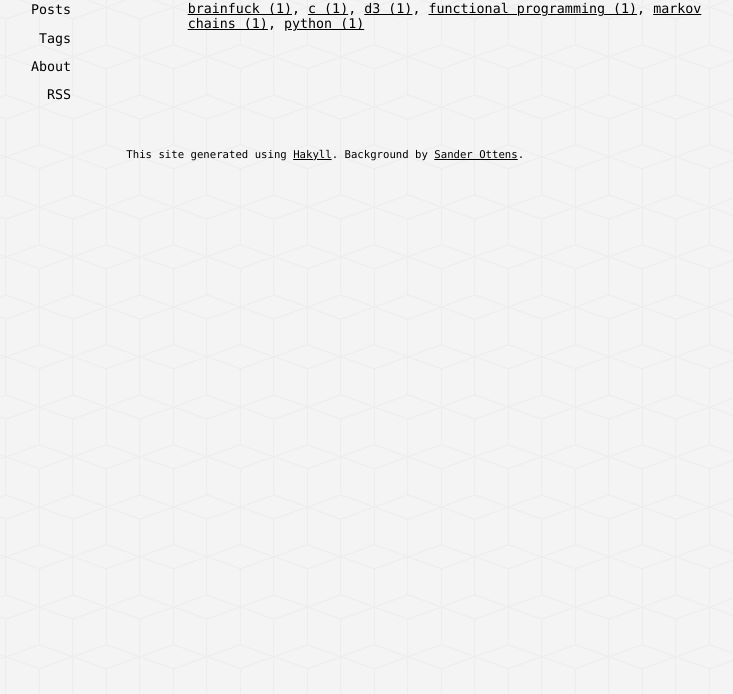
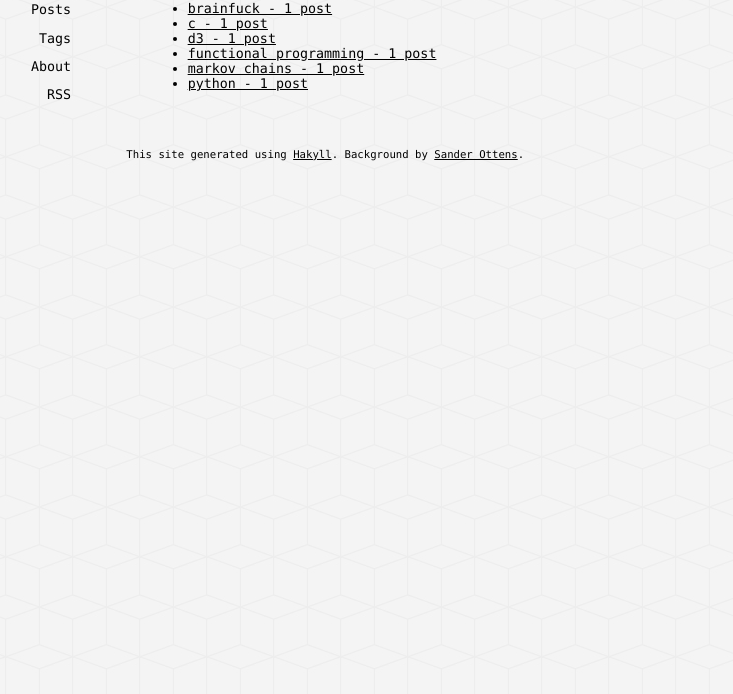
Before and after one commit to WarwickMasson/warwickmasson.github.com, a plain HTML site: page tags.html in a window 1280 px wide. Shown: the part 106-800 px from the top of the page, without its empty margins (127-860 px from the left). Drawn offline with Linux system fonts and the light colour scheme.

Commit message:
Changed tag list to create an actual list of tags

```diff
--- a/tags.html
+++ b/tags.html
@@ -19,7 +19,12 @@
         </div>
         <div id="content"><h2>Tags</h2>
 <ul>
-    <a href="./tags/brainfuck.html">brainfuck (1)</a>, <a href="./tags/c.html">c (1)</a>, <a href="./tags/d3.html">d3 (1)</a>, <a href="./tags/functional programming.html">functional programming (1)</a>, <a href="./tags/markov chains.html">markov chains (1)</a>, <a href="./tags/python.html">python (1)</a>
+    <li><a href="./tags/brainfuck.html">brainfuck - 1 post</a></li>
+<li><a href="./tags/c.html">c - 1 post</a></li>
+<li><a href="./tags/d3.html">d3 - 1 post</a></li>
+<li><a href="./tags/functional programming.html">functional programming - 1 post</a></li>
+<li><a href="./tags/markov chains.html">markov chains - 1 post</a></li>
+<li><a href="./tags/python.html">python - 1 post</a></li>
 </ul>
 </div>
         <div id="footer">
```
